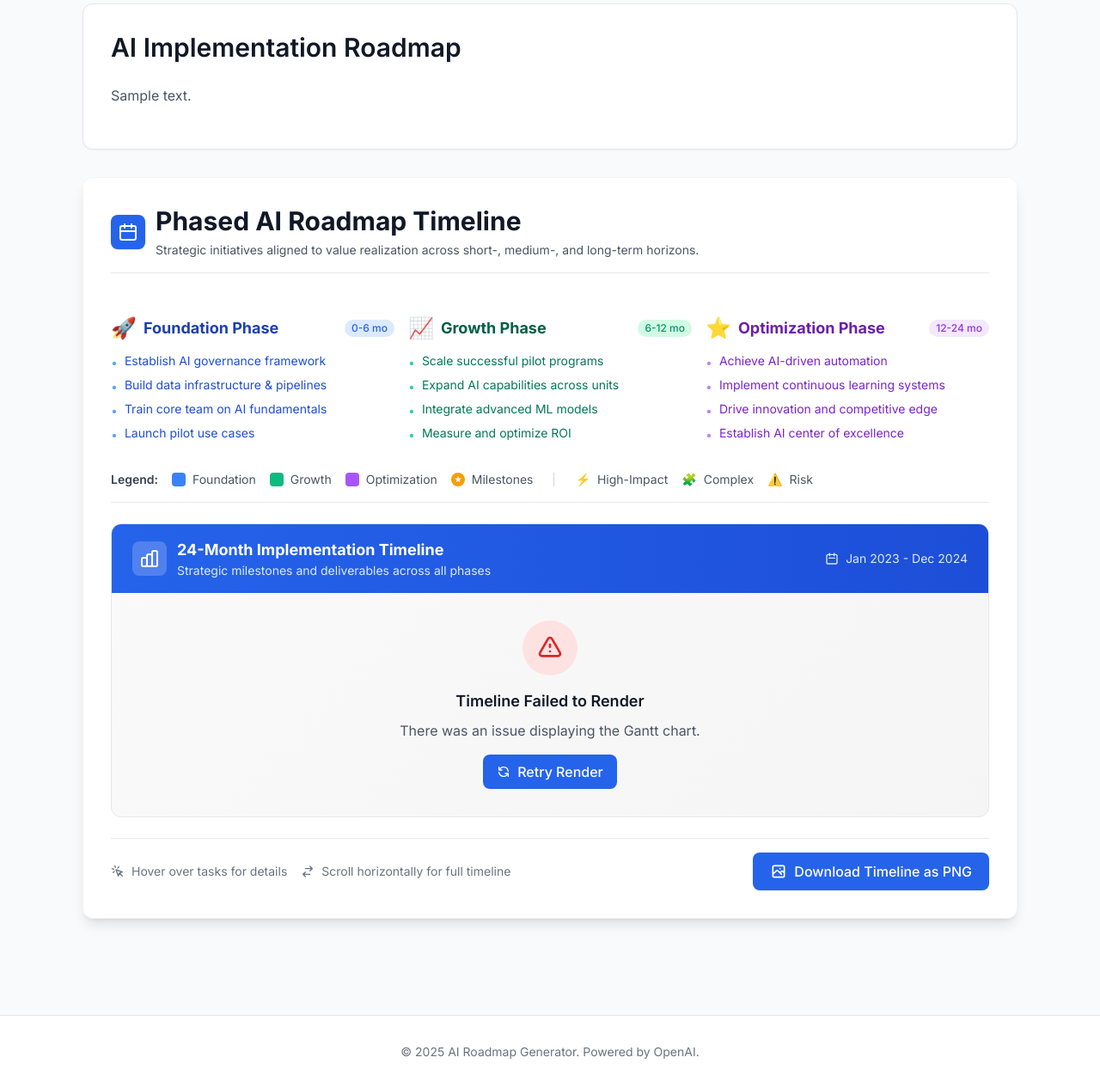
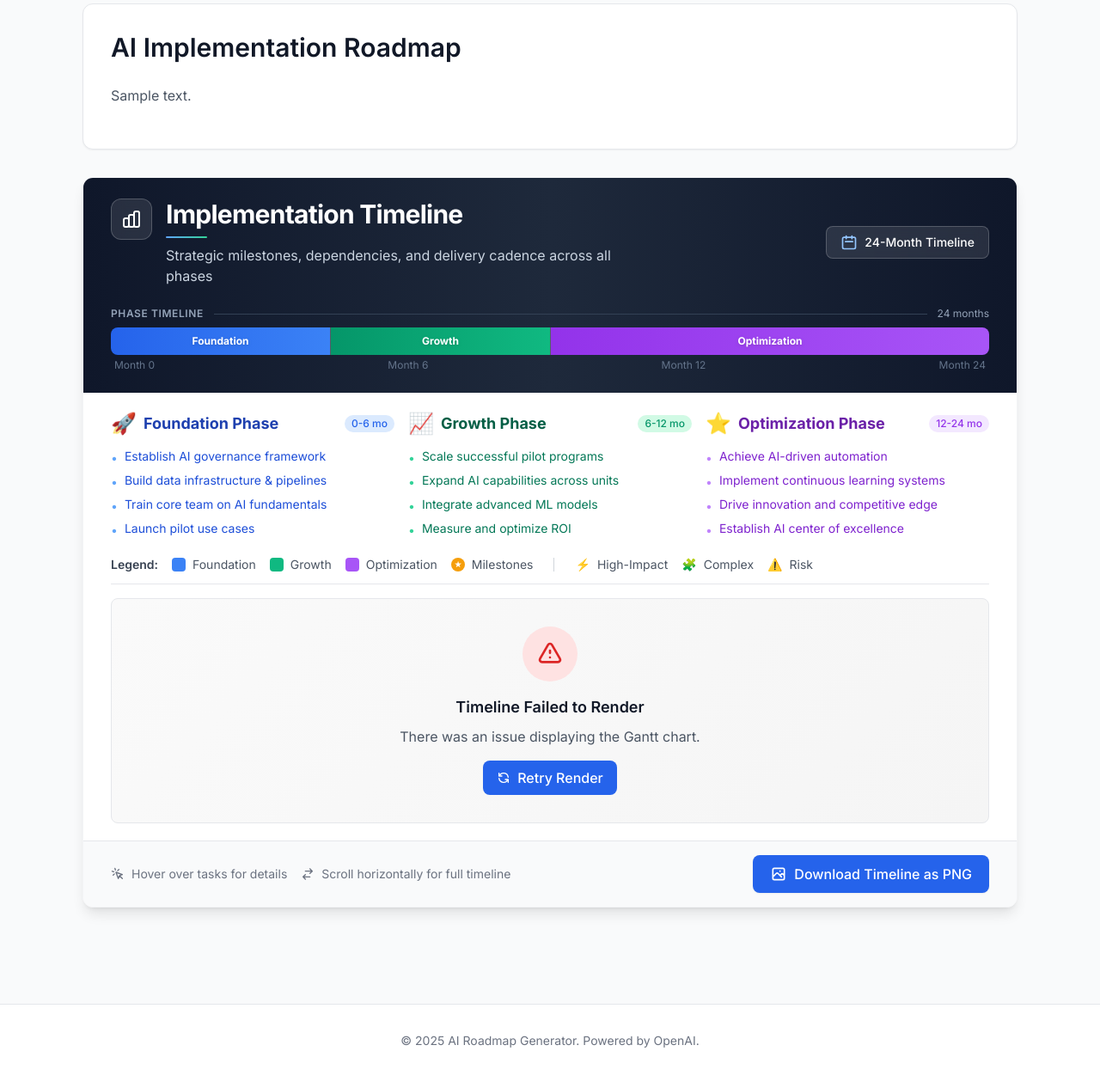
Before and after one commit to shriyaschavan/AI-Roadmap-Generator, a Flask app: page /roadmap/1 in a window 1280 px wide. Shown: the part 367-1633 px from the top of the page at 86% size. After the commit the page ends 1586 px from the top, so only its background shows below. Run offline with Flask 3, Linux system fonts and the light colour scheme; tables that the repository leaves empty hold one stand-in row (values such as "Sample post"); some libraries are stand-ins or nearby versions.

Commit message:
Update timeline visualization with enhanced header and dynamic details
Adjusted the HTML structure in `templates/results.html` to include the header and phase progress bar within the `timelineExportArea` for proper PNG export. Modified JavaScript to cache Mermaid source text before rendering to enable dynamic date range calculation.

Replit-Commit-Author: Agent
Replit-Commit-Session-Id: 61c6137e-636b-4222-b9a0-214f2f34615d
Replit-Commit-Checkpoint-Type: intermediate_checkpoint
Replit-Commit-Event-Id: cead26a3-cc58-49e1-82e6-2bc2a203b486
Replit-Commit-Screenshot-Url: https://storage.googleapis.com/screenshot-production-us-central1/f4b8cc57-9d73-4bf0-9239-7b44003e9cbe/61c6137e-636b-4222-b9a0-214f2f34615d/khk82Hw
Replit-Helium-Checkpoint-Created: true

```diff
--- a/templates/results.html
+++ b/templates/results.html
@@ -83,36 +83,73 @@
              aria-labelledby="timeline-heading"
              role="region">
 
+        <!-- Export Area Wrapper - includes header for PNG export -->
+        <div id="timelineExportArea">
+
         <!-- Timeline Header -->
-        <div class="w-full px-6 md:px-8 pt-8 pb-4 bg-white">
-            <div class="flex items-center gap-3">
-                <div class="h-10 w-10 flex items-center justify-center rounded-lg bg-primary-600 text-white shadow">
-                    <!-- Calendar Icon -->
-                    <svg xmlns="http://www.w3.org/2000/svg"
-                         class="h-6 w-6" fill="none" viewBox="0 0 24 24" stroke="currentColor">
-                        <path stroke-linecap="round" stroke-linejoin="round" stroke-width="2"
-                              d="M8 7V3m8 4V3M3 11h18M5 5h14a2 2 0 012 2v12a2 2 0 01-2 2H5a2 2 0 01-2-2V7a2 2 0 012-2z"/>
+        <div class="timeline-header bg-gradient-to-r from-slate-900 via-slate-800 to-slate-900 px-6 md:px-8 py-6">
+            <div class="flex flex-col md:flex-row md:items-center md:justify-between gap-4">
+                <div class="flex items-start gap-4">
+                    <div class="h-12 w-12 flex-shrink-0 flex items-center justify-center rounded-xl bg-white/10 backdrop-blur border border-white/20">
+                        <svg xmlns="http://www.w3.org/2000/svg" class="h-6 w-6 text-white" fill="none" viewBox="0 0 24 24" stroke="currentColor">
+                            <path stroke-linecap="round" stroke-linejoin="round" stroke-width="2" d="M9 19v-6a2 2 0 00-2-2H5a2 2 0 00-2 2v6a2 2 0 002 2h2a2 2 0 002-2zm0 0V9a2 2 0 012-2h2a2 2 0 012 2v10m-6 0a2 2 0 002 2h2a2 2 0 002-2m0 0V5a2 2 0 012-2h2a2 2 0 012 2v14a2 2 0 01-2 2h-2a2 2 0 01-2-2z"/>
                         </svg>
                     </div>
-
                     <div>
-                    <h2 class="text-3xl font-bold text-gray-900 leading-tight">
-                        Phased AI Roadmap Timeline
+                        <h2 id="timeline-heading" class="text-2xl md:text-3xl font-bold text-white leading-tight tracking-tight">
+                            Implementation Timeline
                         </h2>
-                    <p class="text-gray-600 text-sm mt-1">
-                        Strategic initiatives aligned to value realization across short-, medium-, and long-term horizons.
+                        <div class="w-12 h-0.5 bg-gradient-to-r from-primary-400 to-emerald-400 mt-2 mb-2 rounded-full"></div>
+                        <p class="text-slate-300 text-sm md:text-base max-w-xl">
+                            Strategic milestones, dependencies, and delivery cadence across all phases
                         </p>
                     </div>
                 </div>
+                <div class="flex items-center gap-2 px-4 py-2 bg-white/10 backdrop-blur rounded-lg border border-white/20">
+                    <svg class="w-5 h-5 text-primary-300" fill="none" stroke="currentColor" viewBox="0 0 24 24">
+                        <path stroke-linecap="round" stroke-linejoin="round" stroke-width="2" d="M8 7V3m8 4V3m-9 8h10M5 21h14a2 2 0 002-2V7a2 2 0 00-2-2H5a2 2 0 00-2 2v12a2 2 0 002 2z"></path>
+                    </svg>
+                    <span id="dynamicDateRange" class="text-white font-medium text-sm">Loading...</span>
+                </div>
+            </div>
 
-            <div class="mt-4 border-b border-gray-200"></div>
+            <!-- Phase Progress Bar -->
+            <div class="mt-6">
+                <div class="flex items-center gap-1 text-xs text-slate-400 mb-2">
+                    <span class="uppercase tracking-wider font-semibold">Phase Timeline</span>
+                    <span class="flex-1 border-t border-slate-700 mx-2"></span>
+                    <span>24 months</span>
+                </div>
+                <div class="flex h-8 rounded-lg overflow-hidden shadow-inner bg-slate-950/50">
+                    <div class="flex-[6] bg-gradient-to-r from-blue-600 to-blue-500 flex items-center justify-center relative group cursor-default">
+                        <span class="text-xs font-bold text-white drop-shadow">Foundation</span>
+                        <span class="absolute bottom-0 left-1/2 -translate-x-1/2 translate-y-full opacity-0 group-hover:opacity-100 transition-opacity bg-slate-800 text-white text-xs px-2 py-1 rounded mt-1 whitespace-nowrap z-10">0-6 months</span>
+                    </div>
+                    <div class="w-px bg-white/30"></div>
+                    <div class="flex-[6] bg-gradient-to-r from-emerald-600 to-emerald-500 flex items-center justify-center relative group cursor-default">
+                        <span class="text-xs font-bold text-white drop-shadow">Growth</span>
+                        <span class="absolute bottom-0 left-1/2 -translate-x-1/2 translate-y-full opacity-0 group-hover:opacity-100 transition-opacity bg-slate-800 text-white text-xs px-2 py-1 rounded mt-1 whitespace-nowrap z-10">6-12 months</span>
+                    </div>
+                    <div class="w-px bg-white/30"></div>
+                    <div class="flex-[12] bg-gradient-to-r from-purple-600 to-purple-500 flex items-center justify-center relative group cursor-default">
+                        <span class="text-xs font-bold text-white drop-shadow">Optimization</span>
+                        <span class="absolute bottom-0 left-1/2 -translate-x-1/2 translate-y-full opacity-0 group-hover:opacity-100 transition-opacity bg-slate-800 text-white text-xs px-2 py-1 rounded mt-1 whitespace-nowrap z-10">12-24 months</span>
+                    </div>
+                </div>
+                <div class="flex justify-between text-xs text-slate-500 mt-1 px-1">
+                    <span>Month 0</span>
+                    <span>Month 6</span>
+                    <span>Month 12</span>
+                    <span>Month 24</span>
+                </div>
+            </div>
         </div>
 
 
-        <div class="timeline-body p-6 md:p-8">
+        <div class="timeline-body px-6 md:px-8 py-5">
 
             <!-- Phase Summary Cards -->
-            <div class="phase-cards grid grid-cols-1 md:grid-cols-3 gap-4 mb-8" role="list" aria-label="Implementation phases">
+            <div class="phase-cards grid grid-cols-1 md:grid-cols-3 gap-4 mb-5" role="list" aria-label="Implementation phases">
 
                 <!-- Foundation Phase Card -->
                 <article class="phase-card phase-card--foundation" role="listitem">
@@ -197,7 +234,7 @@
             </div>
 
             <!-- Legend Bar -->
-            <div class="legend-bar flex flex-wrap items-center gap-4 mb-6 pb-4 border-b border-gray-200" role="legend" aria-label="Chart legend">
+            <div class="legend-bar flex flex-wrap items-center gap-4 mb-4 pb-3 border-b border-gray-200" role="legend" aria-label="Chart legend">
                 <span class="text-sm font-semibold text-gray-700">Legend:</span>
 
                 <!-- Phase Colors -->
@@ -237,31 +274,7 @@
             </div>
 
             <!-- Gantt Chart Container -->
-            <div id="timelineExportArea" class="gantt-container rounded-xl border border-gray-200 overflow-hidden bg-white">
-
-                <!-- Chart Header -->
-                <div class="chart-header bg-gradient-to-r from-primary-600 to-primary-700 px-6 py-4">
-                    <div class="flex items-center justify-between">
-                        <div class="flex items-center gap-3">
-                            <div class="w-10 h-10 rounded-lg bg-white/20 flex items-center justify-center">
-                                <svg class="w-6 h-6 text-white" fill="none" stroke="currentColor" viewBox="0 0 24 24">
-                                    <path stroke-linecap="round" stroke-linejoin="round" stroke-width="2" d="M9 19v-6a2 2 0 00-2-2H5a2 2 0 00-2 2v6a2 2 0 002 2h2a2 2 0 002-2zm0 0V9a2 2 0 012-2h2a2 2 0 012 2v10m-6 0a2 2 0 002 2h2a2 2 0 002-2m0 0V5a2 2 0 012-2h2a2 2 0 012 2v14a2 2 0 01-2 2h-2a2 2 0 01-2-2z"></path>
-                                </svg>
-                            </div>
-                            <div>
-                                <h3 class="text-lg font-bold text-white">24-Month Implementation Timeline</h3>
-                                <p class="text-sm text-primary-100">Strategic milestones and deliverables across all phases</p>
-                            </div>
-                        </div>
-                        <div class="hidden md:flex items-center gap-2 text-primary-100 text-sm">
-                            <svg class="w-4 h-4" fill="none" stroke="currentColor" viewBox="0 0 24 24">
-                                <path stroke-linecap="round" stroke-linejoin="round" stroke-width="2" d="M8 7V3m8 4V3m-9 8h10M5 21h14a2 2 0 002-2V7a2 2 0 00-2-2H5a2 2 0 00-2 2v12a2 2 0 002 2z"></path>
-                            </svg>
-                            <span>Jan 2023 - Dec 2024</span>
-                        </div>
-                    </div>
-                </div>
-
+            <div class="gantt-container rounded-lg border border-gray-200 overflow-hidden bg-white">
                 <!-- Mermaid Chart Render Area -->
                 <!-- Note: Mermaid generates its own synchronized date axis labels within the chart -->
                 <div class="gantt-chart-area bg-gradient-to-br from-slate-50 via-white to-gray-50 p-4 md:p-6 overflow-x-auto"
@@ -292,9 +305,12 @@
                     </button>
                 </div>
             </div>
+        </div>
+        </div>
+        <!-- End of Export Area -->
 
-            <!-- Action Bar -->
-            <div class="action-bar mt-6 flex flex-wrap items-center justify-between gap-4 pt-4 border-t border-gray-200">
+        <!-- Action Bar (outside export area) -->
+        <div class="action-bar px-6 md:px-8 py-4 flex flex-wrap items-center justify-between gap-4 border-t border-gray-200 bg-gray-50">
             <!-- Help Text -->
             <div class="help-text flex flex-wrap items-center gap-4 text-sm text-gray-500">
                 <div class="flex items-center gap-2">
@@ -320,7 +336,6 @@
                 </svg>
                 Download Timeline as PNG
             </button>
-            </div>
         </div>
     </section>
     {% endif %}
@@ -442,6 +457,9 @@ Dependencies:
         exportArea: null
     };
 
+    // Cache mermaid source before rendering (Mermaid replaces content with SVG)
+    let mermaidSourceText = '';
+
     // ============================================
     // INITIALIZATION
     // ============================================
@@ -458,6 +476,14 @@ Dependencies:
         elements.retryBtn = document.getElementById('retryRenderBtn');
         elements.downloadBtn = document.getElementById('downloadTimelinePng');
         elements.exportArea = document.getElementById('timelineExportArea');
+
+        // Cache mermaid source text before rendering (Mermaid replaces it with SVG)
+        if (elements.ganttChart) {
+            mermaidSourceText = elements.ganttChart.textContent || '';
+        }
+
+        // Update dynamic date range from cached source
+        updateDynamicDateRange();
 
         // Initialize Mermaid if chart exists
         if (elements.ganttChart) {
@@ -763,6 +789,33 @@ Dependencies:
         return div.innerHTML;
     }
 
+    /**
+     * Compute and display dynamic date range from Mermaid chart
+     * Uses cached mermaidSourceText (Mermaid replaces content with SVG after render)
+     */
+    function updateDynamicDateRange() {
+        const dateRangeEl = document.getElementById('dynamicDateRange');
+        if (!dateRangeEl) return;
+
+        // Use cached source text (set before Mermaid renders)
+        const datePattern = /(\d{4}-\d{2}-\d{2})/g;
+        const matches = mermaidSourceText.match(datePattern);
+
+        if (matches && matches.length > 0) {
+            const dates = matches.map(function(d) { return new Date(d); });
+            const minDate = new Date(Math.min.apply(null, dates));
+            const maxDate = new Date(Math.max.apply(null, dates));
+
+            const months = ['Jan', 'Feb', 'Mar', 'Apr', 'May', 'Jun', 'Jul', 'Aug', 'Sep', 'Oct', 'Nov', 'Dec'];
+            const startStr = months[minDate.getMonth()] + ' ' + minDate.getFullYear();
+            const endStr = months[maxDate.getMonth()] + ' ' + maxDate.getFullYear();
+
+            dateRangeEl.textContent = startStr + ' – ' + endStr;
+        } else {
+            dateRangeEl.textContent = '24-Month Timeline';
+        }
+    }
+
     // ============================================
     // INITIALIZATION TRIGGER
     // ============================================
```
Also changed, not shown: attached_assets/Pasted-Great-here-is-a-ready-to-copy-perfectly-optimized-Repli_1765477342424.txt (added, +108 -0 lines), attached_assets/Pasted-I-want-you-to-enhance-the-Timeline-Visualization-sectio_1765477443686.txt (added, +50 -0 lines). Lines whose indentation alone changed are shown as unchanged.
